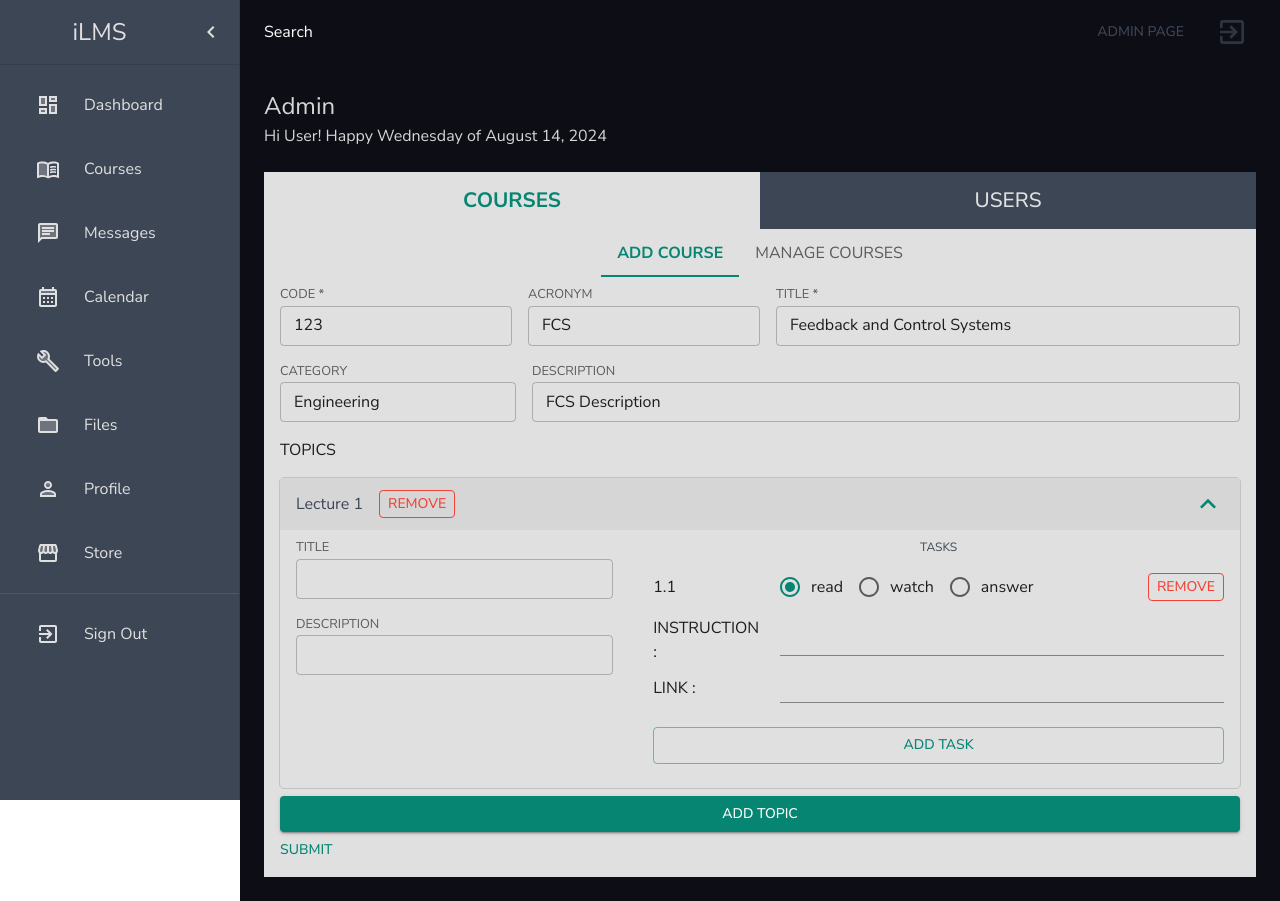
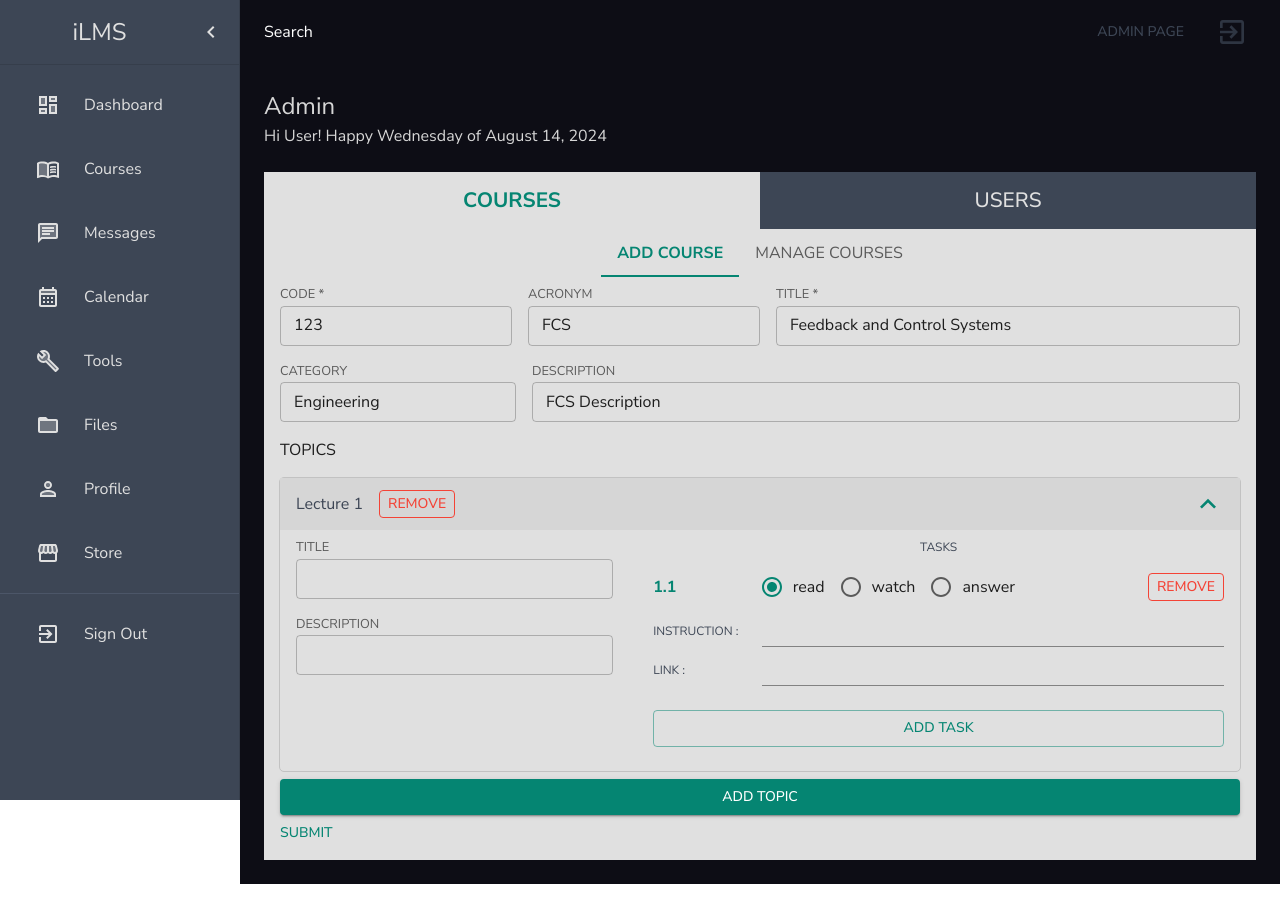
Before and after one commit to aramind/ilms, a React (Create React App) app in the folder client/: page /admin in a window 1280 px wide. Built offline with nearby package versions, Linux system fonts and the light colour scheme; no server answers; a web font is replaced by a local one.

Commit message:
feat: styling add task section

```diff
--- a/client/src/pages/admin/add-course/TaskSection.jsx
+++ b/client/src/pages/admin/add-course/TaskSection.jsx
@@ -32,13 +32,13 @@ const TaskSection = ({ topicIndex }) => {
       {tasks.map((task, taskIndex) => (
         <Stack spacing={1} pb={2} key={task.id}>
           <Stack direction="row" alignItems="center" spacing={2}>
-            <Typography flex={1}>{`${topicIndex + 1}.${
-              taskIndex + 1
-            }`}</Typography>
+            <Typography fontWeight="bold" color="primary" flex={1}>{`${
+              topicIndex + 1
+            }.${taskIndex + 1}`}</Typography>
             <Stack
               direction="row"
               alignItems="center"
-              flex={4}
+              flex={5}
               justifyContent="space-between"
             >
               <ControlledRGroup
@@ -57,10 +57,16 @@ const TaskSection = ({ topicIndex }) => {
           </Stack>
           {["instruction", "link"].map((item, index) => (
             <Stack direction="row" alignItems="center" spacing={2} key={index}>
-              <Typography flex={1} textTransform="uppercase">
+              <Typography
+                flex={1}
+                textTransform="uppercase"
+                variant="caption"
+                // fontWeight="bold"
+                color={(theme) => theme.palette.black.main}
+              >
                 {item} :
               </Typography>
-              <Box flex={4}>
+              <Box flex={5}>
                 <ContLabelledTextField
                   key={index}
                   tfProps={{ variant: "standard" }}
```
